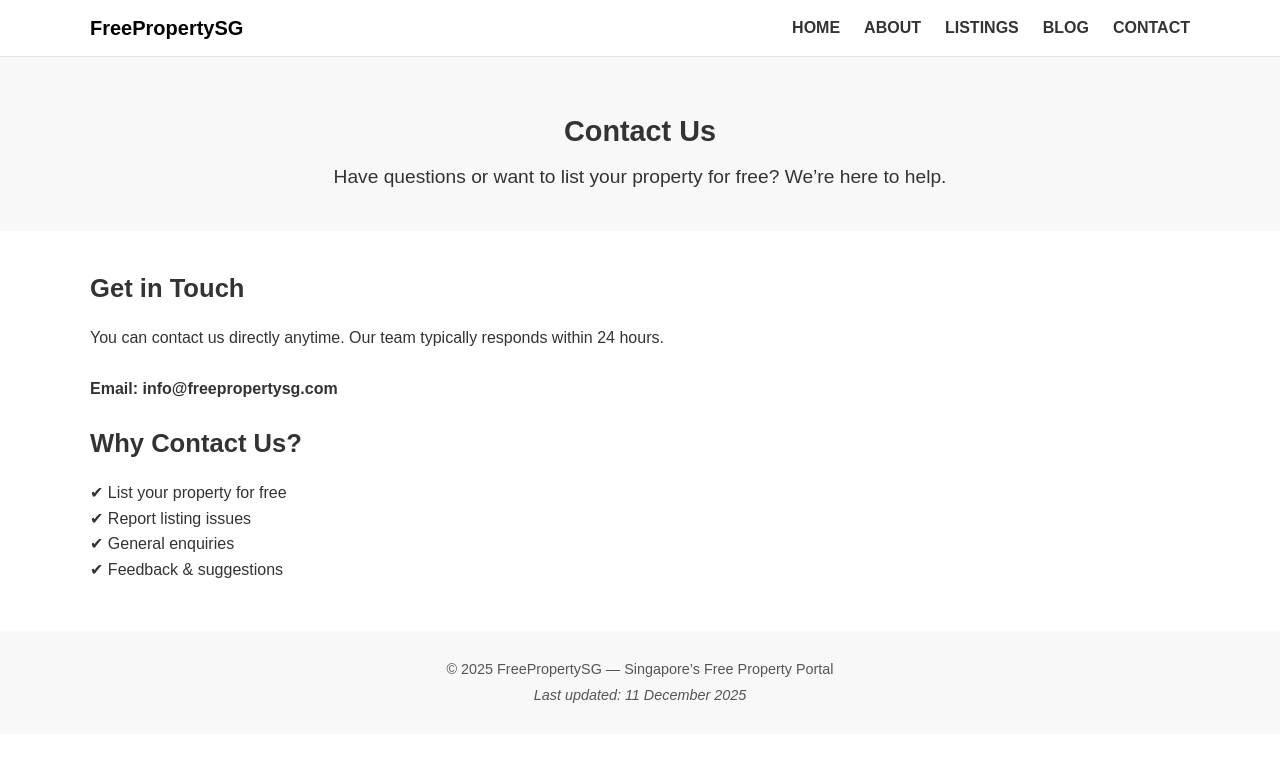
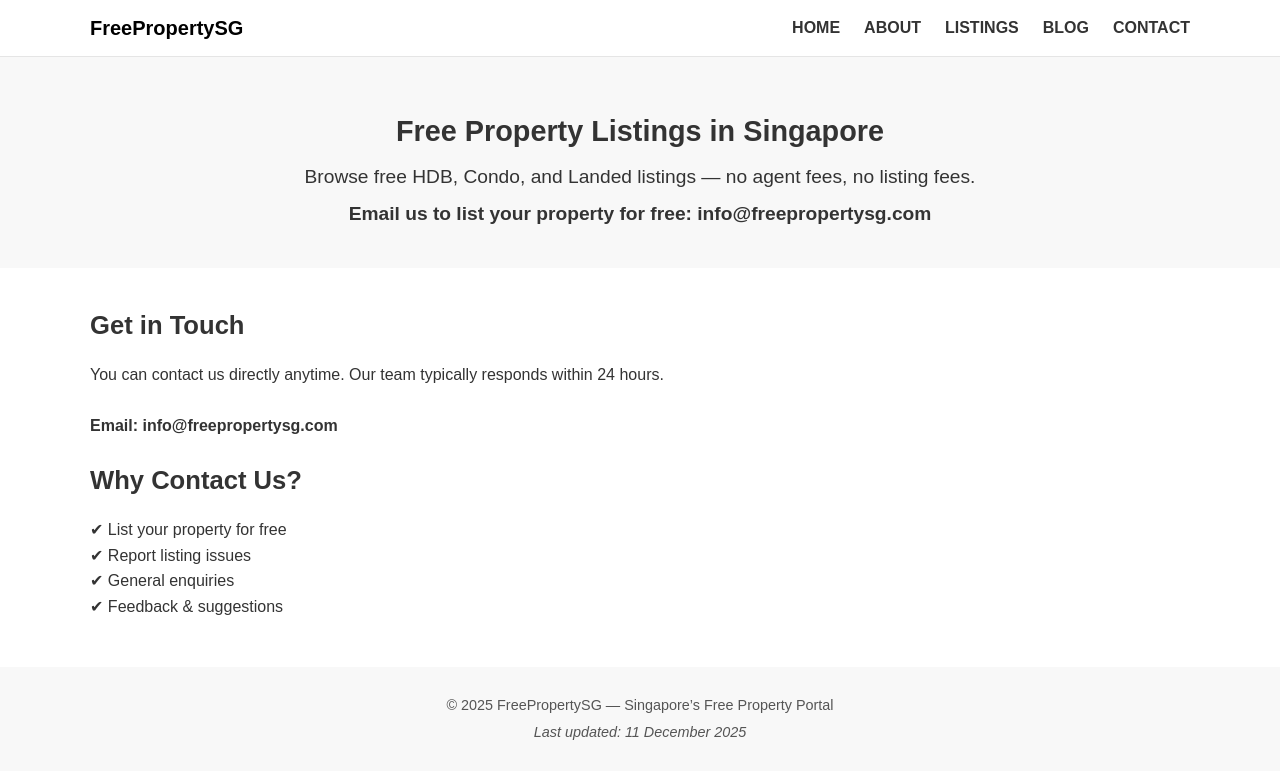
Before and after one commit to freepropertysg/freepropertysg, a plain HTML site: page contact/index.html in a window 1280 px wide. Drawn offline with Linux system fonts and the light colour scheme.

Commit message:
Update index.html

```diff
--- a/contact/index.html
+++ b/contact/index.html
@@ -28,10 +28,9 @@
 <!-- MAIN CONTENT -->
 <main>
 
-<header class="hero">
-  <h1>Contact Us</h1>
-  <p>Have questions or want to list your property for free? We’re here to help.</p>
-</header>
+<!-- HERO (CENTRALISED) -->
+<div id="hero"></div>
+<script src="/assets/hero.js"></script>
 
 <div class="content-container">
 
```
